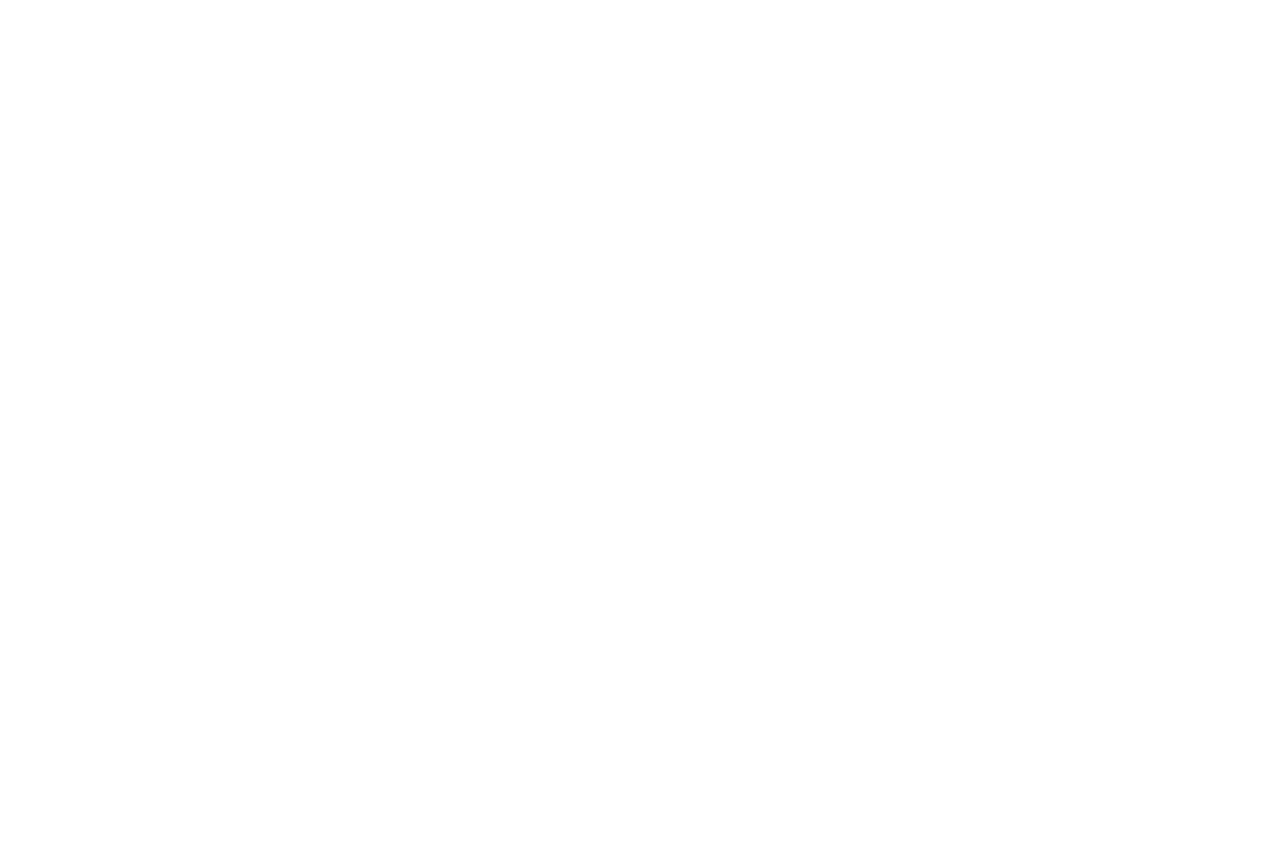
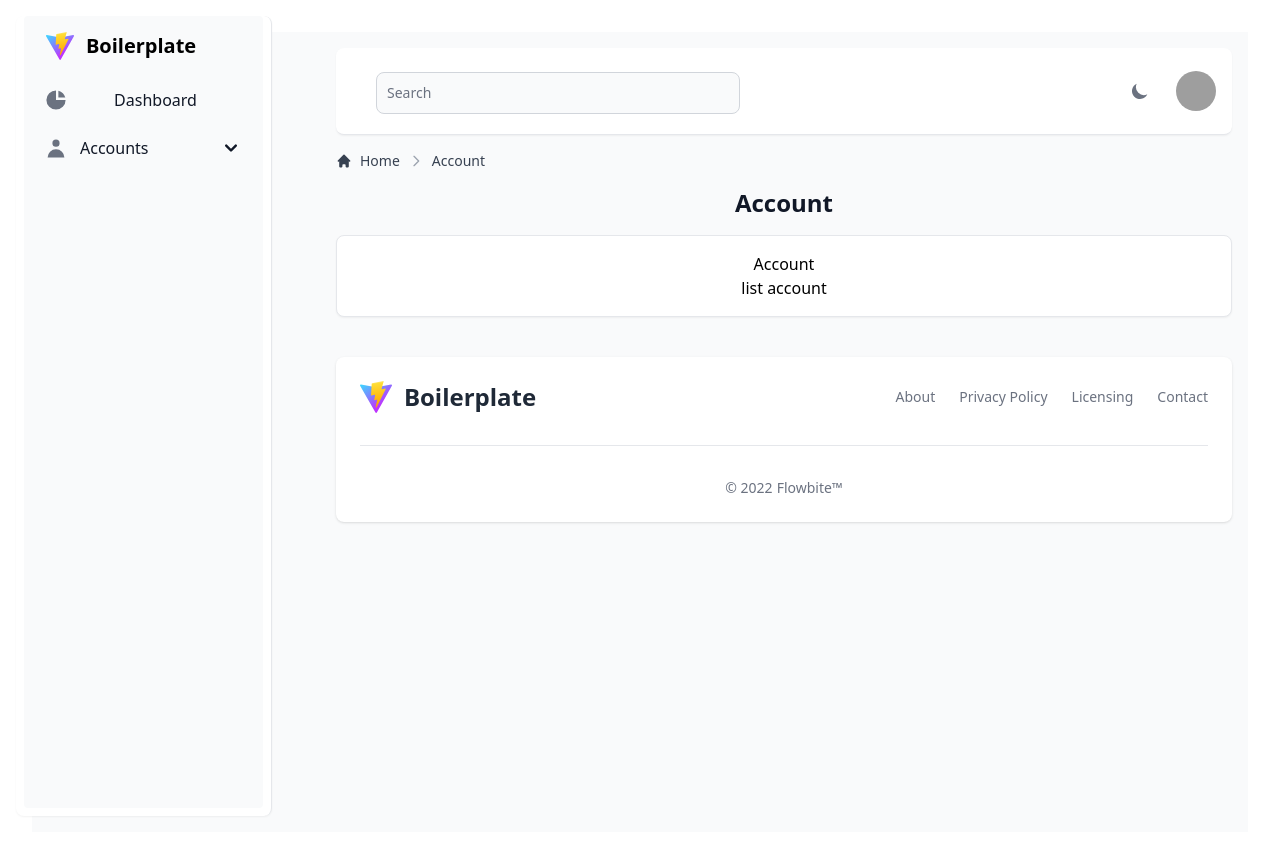
Before and after one commit to iqtwkl/react-express-boilerplate, a React (Vite) app in the folder frontend/: page /account in a window 1280 px wide. Before the commit this address had no page. Shown: the top 856 px of the page. Before the commit the page ends 800 px from the top, so only its background shows below. Built offline with nearby package versions, Linux system fonts and the light colour scheme; sample sign-in values are in the browser's storage; grey boxes are pictures that could not be loaded.

Commit message:
feat(account,role):init page

```diff
--- a/frontend/src/App.tsx
+++ b/frontend/src/App.tsx
@@ -1,8 +1,10 @@
 import './App.css'
 import { BrowserRouter, Routes, Route } from 'react-router-dom'
 import { IndexPage } from './pages';
-import { LoginPage } from './pages/login';
+import { LoginPage } from './pages/auth/login';
 import { AuthProvider } from './hooks/AuthContext';
+import { AccountIndexPage } from './pages/account';
+import { RoleIndexPage } from './pages/role';
 
 function App() {
   return (
@@ -11,6 +13,8 @@ function App() {
         <Routes>
           <Route path="/" element={<IndexPage />} />
           <Route path="/auth/login" element={<LoginPage/>} />
+          <Route path="/account" element={<AccountIndexPage/>} />
+          <Route path="/role" element={<RoleIndexPage/>} />
         </Routes>
       </BrowserRouter>
     </AuthProvider>
--- a/frontend/src/components/common/sidebar/sidebar.jsx
+++ b/frontend/src/components/common/sidebar/sidebar.jsx
@@ -17,8 +17,8 @@ const SidebarComponent = () => {
                         Dashboard
                     </Sidebar.Item>
                     <Sidebar.Collapse icon={HiUser} label="Accounts">
-                        <Sidebar.Item href="/accounts/account">Accounts</Sidebar.Item>
-                        <Sidebar.Item href="/accounts/role">Role</Sidebar.Item>
+                        <Sidebar.Item href="/account">Accounts</Sidebar.Item>
+                        <Sidebar.Item href="/role">Role</Sidebar.Item>
                     </Sidebar.Collapse>
                 </Sidebar.ItemGroup>
             </Sidebar.Items>
--- a/frontend/src/components/layouts/layout.jsx
+++ b/frontend/src/components/layouts/layout.jsx
@@ -4,8 +4,16 @@ import NavbarComponent from '../common/navbar/navbar';
 import FooterComponent from '../common/footer/footer';
 import BreadcrumbComponent from '../common/breadcrumb';
 import PageTitleComponent from '../common/pageTitle';
+import { useAuth } from '../../hooks/AuthContext';
+import { Navigate } from 'react-router-dom';
 
 export default function RootLayout({children, breadcrumbList, title }) {
+    const { isLoggedIn, token } = useAuth();
+
+    if (!isLoggedIn && !token) {
+        return <Navigate to="/auth/login" />;
+    }
+
     return (
         <Flowbite>
             <ThemeModeScript />
--- /dev/null
+++ b/frontend/src/pages/account/index.tsx
@@ -0,0 +1,18 @@
+import RootLayout from '../../components/layouts/layout';
+
+export function AccountIndexPage() {
+    const breadcrumbList = [
+        { href: '', name: 'Account' },
+    ];
+
+    return (
+        <>
+            <RootLayout breadcrumbList={breadcrumbList} title='Account'>
+                <h1>Account</h1>
+                <div>
+                    <p>list account</p>
+                </div>
+            </RootLayout>
+        </>
+    )
+}
--- a/frontend/src/pages/login.tsx
+++ b/frontend/src/pages/auth/login.tsx
@@ -1,9 +1,9 @@
 import { useState, useEffect } from "react";
 import { Button, Checkbox, Label, TextInput } from "flowbite-react";
-import FooterComponent from '../components/common/footer/footer';
-import { AuthAPI } from '../services/api/auth';
+import FooterComponent from '../../components/common/footer/footer';
+import { AuthAPI } from '../../services/api/auth';
 import { useNavigate } from 'react-router-dom';
-import { useAuth } from '../hooks/AuthContext';
+import { useAuth } from '../../hooks/AuthContext';
 
 export function LoginPage() {
     const navigate = useNavigate();
--- /dev/null
+++ b/frontend/src/pages/role/index.tsx
@@ -0,0 +1,18 @@
+import RootLayout from '../../components/layouts/layout';
+
+export function RoleIndexPage() {
+    const breadcrumbList = [
+        { href: '', name: 'Role' },
+    ];
+
+    return (
+        <>
+            <RootLayout breadcrumbList={breadcrumbList} title='Role'>
+                <h1>Role</h1>
+                <div>
+                    <p>list role</p>
+                </div>
+            </RootLayout>
+        </>
+    )
+}
```
Lines whose indentation alone changed are shown as unchanged.
